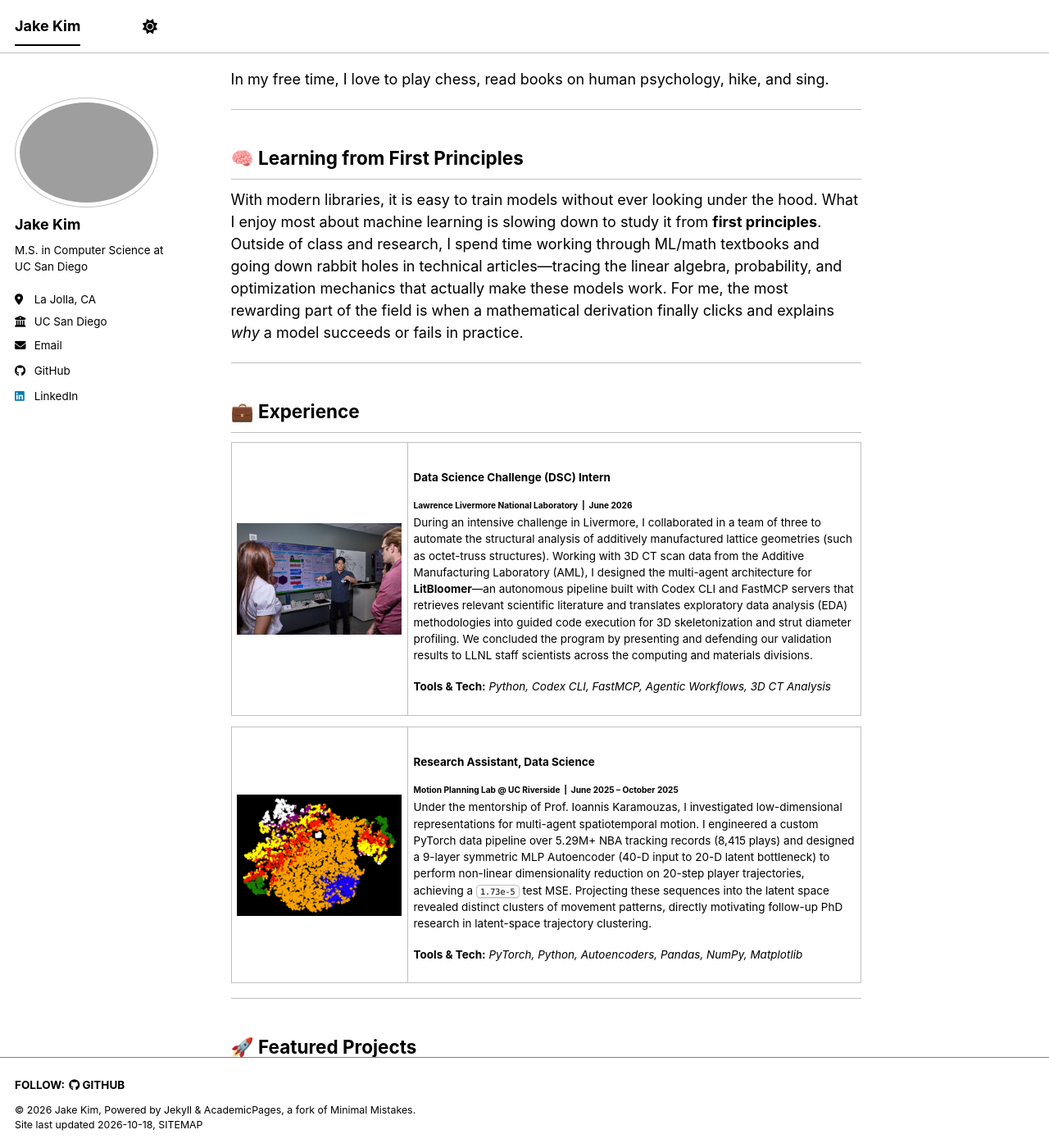
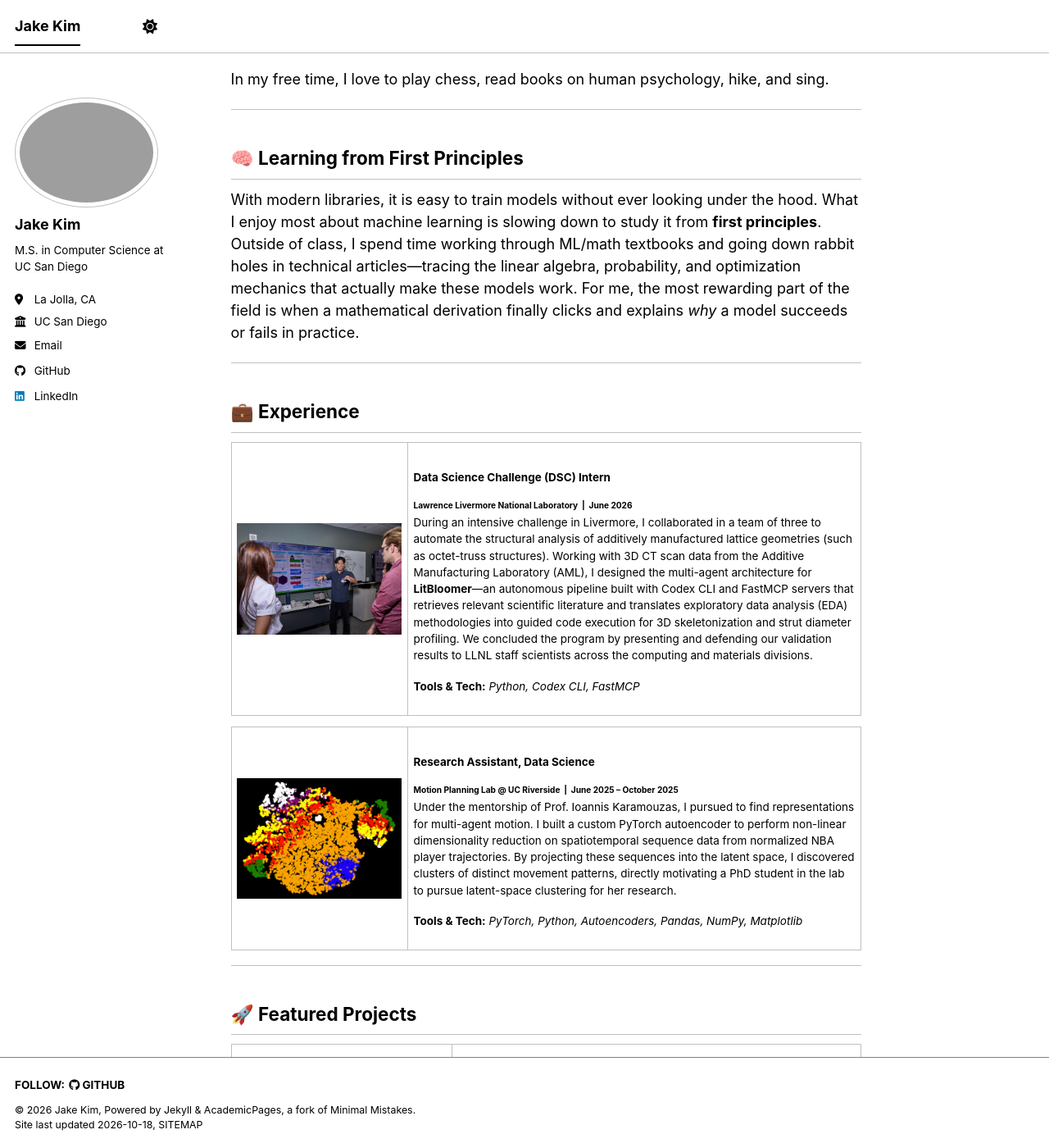
Before and after one commit to jakecreate/jakecreate.github.io, a Jekyll site: the page built from _pages/about.md, in a window 1280 px wide and 1400 px high, scrolled down 296 px. Shown: the whole window at 82% size. Built offline with Jekyll 4.4.1, drawn with Linux system fonts in a browser that asks for light colours; a style sheet for code colours, icons or effects is not loaded.

Commit message:
last changes;

```diff
--- a/_pages/about.md
+++ b/_pages/about.md
@@ -17,7 +17,7 @@ In my free time, I love to play chess, read books on human psychology, hike, and
 
 ## 🧠 Learning from First Principles
 
-With modern libraries, it is easy to train models without ever looking under the hood. What I enjoy most about machine learning is slowing down to study it from **first principles**. Outside of class and research, I spend time working through ML/math textbooks and going down rabbit holes in technical articles—tracing the linear algebra, probability, and optimization mechanics that actually make these models work. For me, the most rewarding part of the field is when a mathematical derivation finally clicks and explains *why* a model succeeds or fails in practice.
+With modern libraries, it is easy to train models without ever looking under the hood. What I enjoy most about machine learning is slowing down to study it from **first principles**. Outside of class, I spend time working through ML/math textbooks and going down rabbit holes in technical articles—tracing the linear algebra, probability, and optimization mechanics that actually make these models work. For me, the most rewarding part of the field is when a mathematical derivation finally clicks and explains *why* a model succeeds or fails in practice.
 
 ---
 
@@ -32,7 +32,7 @@ With modern libraries, it is easy to train models without ever looking under the
       <h3>Data Science Challenge (DSC) Intern</h3>
       <h4>Lawrence Livermore National Laboratory &nbsp;|&nbsp; June 2026</h4>
       <p>During an intensive challenge in Livermore, I collaborated in a team of three to automate the structural analysis of additively manufactured lattice geometries (such as octet-truss structures). Working with 3D CT scan data from the Additive Manufacturing Laboratory (AML), I designed the multi-agent architecture for <b>LitBloomer</b>—an autonomous pipeline built with Codex CLI and FastMCP servers that retrieves relevant scientific literature and translates exploratory data analysis (EDA) methodologies into guided code execution for 3D skeletonization and strut diameter profiling. We concluded the program by presenting and defending our validation results to LLNL staff scientists across the computing and materials divisions.</p>
-      <p><b>Tools & Tech:</b> <i>Python, Codex CLI, FastMCP, Agentic Workflows, 3D CT Analysis</i></p>
+      <p><b>Tools & Tech:</b> <i>Python, Codex CLI, FastMCP</i></p>
     </td>
   </tr>
 </table>
@@ -45,7 +45,7 @@ With modern libraries, it is easy to train models without ever looking under the
     <td width="72%">
       <h3>Research Assistant, Data Science</h3>
       <h4>Motion Planning Lab @ UC Riverside &nbsp;|&nbsp; June 2025 – October 2025</h4>
-      <p>Under the mentorship of Prof. Ioannis Karamouzas, I investigated low-dimensional representations for multi-agent spatiotemporal motion. I engineered a custom PyTorch data pipeline over 5.29M+ NBA tracking records (8,415 plays) and designed a 9-layer symmetric MLP Autoencoder (40-D input to 20-D latent bottleneck) to perform non-linear dimensionality reduction on 20-step player trajectories, achieving a <code>1.73e-5</code> test MSE. Projecting these sequences into the latent space revealed distinct clusters of movement patterns, directly motivating follow-up PhD research in latent-space trajectory clustering.</p>
+      <p>Under the mentorship of Prof. Ioannis Karamouzas, I pursued to find representations for multi-agent motion. I built a custom PyTorch autoencoder to perform non-linear dimensionality reduction on spatiotemporal sequence data from normalized NBA player trajectories. By projecting these sequences into the latent space, I discovered clusters of distinct movement patterns, directly motivating a PhD student in the lab to pursue latent-space clustering for her research.</p>
       <p><b>Tools & Tech:</b> <i>PyTorch, Python, Autoencoders, Pandas, NumPy, Matplotlib</i></p>
     </td>
   </tr>
```
